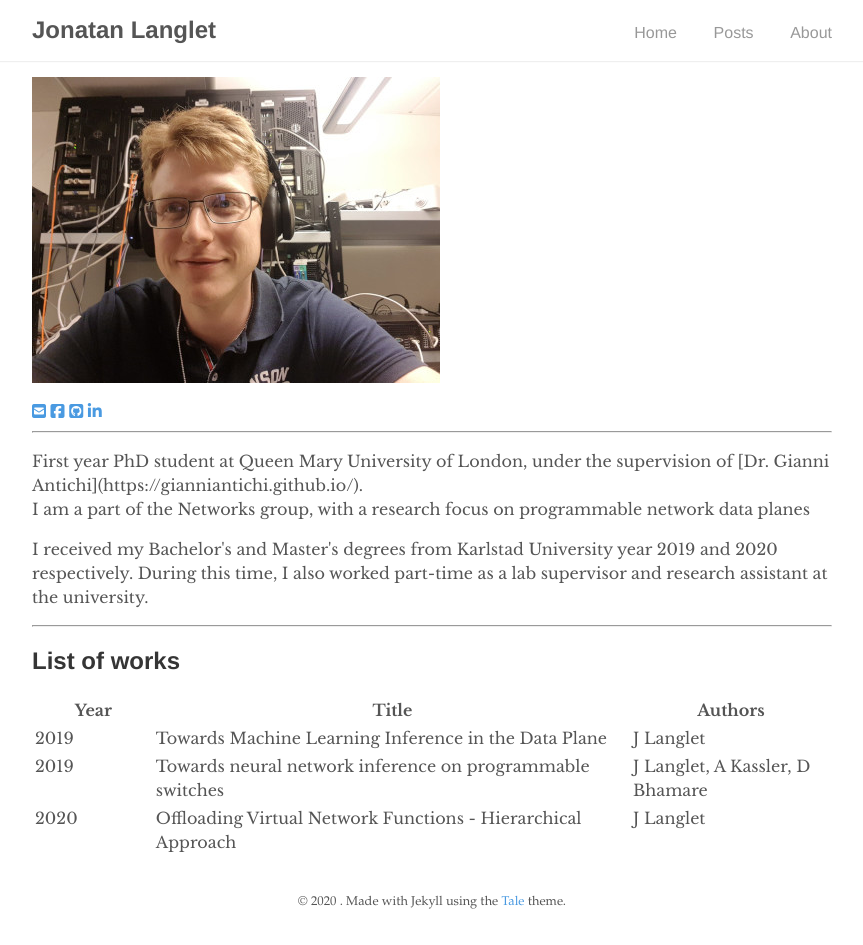
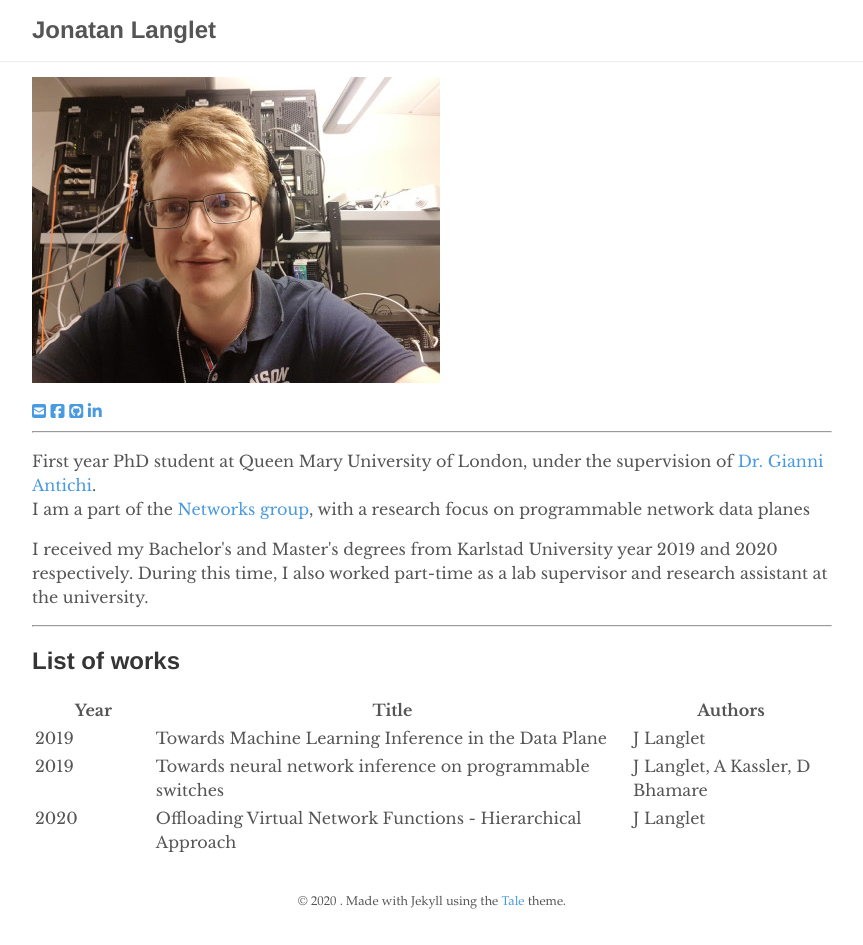
Before and after one commit to jonlanglet/jonlanglet.github.io, a Jekyll site: the page built from index.md, in a window 1280 px wide. Shown: the whole page, without its empty margins (208-1071 px from the left). Built offline with Jekyll 4.4.1, drawn with Linux system fonts in a browser that asks for light colours; nearby versions of some CDN libraries; part of the change alters nothing that is shown.

Commit message:
Add links, and remove navigation (single page)

```diff
--- a/_includes/about.html
+++ b/_includes/about.html
@@ -1,7 +1,7 @@
 <p>
-First year PhD student at Queen Mary University of London, under the supervision of [Dr. Gianni Antichi](https://gianniantichi.github.io/).
+First year PhD student at Queen Mary University of London, under the supervision of <a href="https://gianniantichi.github.io/">Dr. Gianni Antichi</a>.
 <br>
-I am a part of the Networks group, with a research focus on programmable network data planes
+I am a part of the <a href="http://www.eecs.qmul.ac.uk/research/research-groups/networks-research-group/">Networks group</a>, with a research focus on programmable network data planes
 </p>
 <p>
 I received my Bachelor's and Master's degrees from Karlstad University year 2019 and 2020 respectively.
--- a/_includes/navigation.html
+++ b/_includes/navigation.html
@@ -3,10 +3,12 @@
     <a href="{{ site.baseurl }}/">
       <h2 class="nav-title">{{ site.title }}</h2>
     </a>
+    <!--
     <ul>
       <li><a href="{{ site.baseurl }}/">Home</a></li>
       <li><a href="{{ '/posts' | prepend: site.baseurl }}/">Posts</a></li>
       <li><a href="{{ '/about' | prepend: site.baseurl }}">About</a></li>
     </ul>
+    -->
   </div>
 </nav>
```
